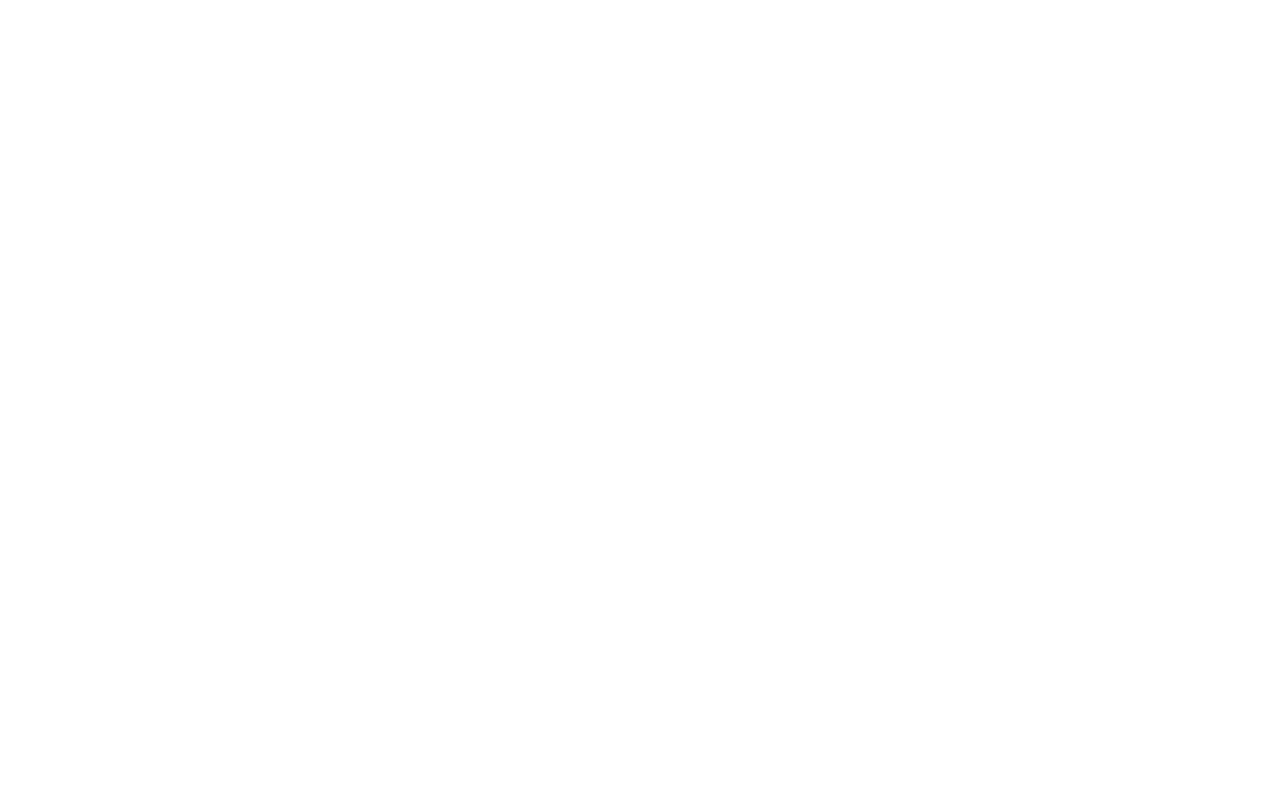
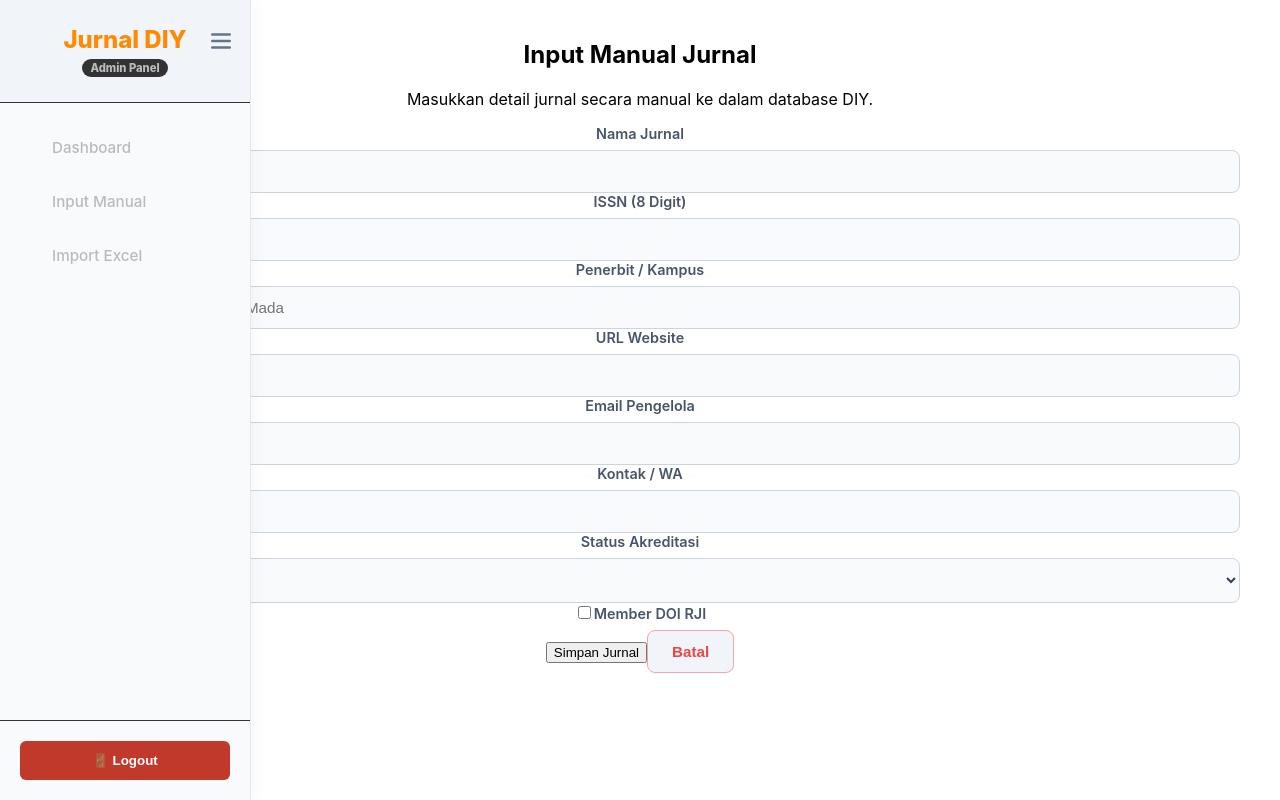
Before and after one commit to adilaroisa/dbj, a React (Create React App) app in the folder frontend/: page /input-manual in a window 1280 px wide. Before the commit this address had no page. Built offline with nearby package versions, Linux system fonts and the light colour scheme; sample sign-in values are in the browser's storage; the HTML template or start-up script is replaced by a standard one.

Commit message:
input manual tpi blm beres

```diff
--- a/frontend/src/App.js
+++ b/frontend/src/App.js
@@ -4,6 +4,7 @@
 import Register from './auth/Register';
 import Dashboard from './pages/Dashboard';
 import ImportJurnal from './pages/ImportJurnal';
+import InputManual from './pages/InputManual';
 import './App.css';
 
 function App() {
@@ -17,6 +18,7 @@
     else if (location.pathname === '/register') document.title = 'Daftar - Database Jurnal DIY';
     else if (location.pathname === '/dashboard') document.title = 'Dashboard Admin';
     else if (location.pathname === '/import-jurnal') document.title = 'Import Excel - Admin';
+    else if (location.pathname === '/input-manual') document.title = 'Input Manual - Admin';
   }, [location]);
 
   const handleLoginSuccess = () => {
@@ -52,6 +54,15 @@
         />
 
         <Route
+          path="/input-manual"
+          element={
+            <PrivateRoute>
+              <InputManual onLogout={handleLogout} />
+            </PrivateRoute>
+          }
+        />
+
+        <Route
           path="/import-jurnal"
           element={
             <PrivateRoute>
--- a/frontend/src/components/Sidebar.js
+++ b/frontend/src/components/Sidebar.js
@@ -71,6 +71,7 @@
                     </Link>
                 </nav>
 
+
                 <div className="sidebar-footer">
                     <button onClick={handleLogoutClick} className="btn-logout-side">🚪 Logout</button>
                 </div>
--- /dev/null
+++ b/frontend/src/pages/InputManual.js
@@ -0,0 +1,122 @@
+import React, { useState } from 'react';
+import { useNavigate } from 'react-router-dom';
+import Sidebar from '../components/Sidebar';
+import apiClient from '../services/apiClient';
+import '../styles/ImportJurnal.css'; // Memakai style yang sudah ada agar konsisten
+
+const InputManual = ({ onLogout }) => {
+    const navigate = useNavigate();
+    const [loading, setLoading] = useState(false);
+    const [formData, setFormData] = useState({
+        nama: '',
+        issn: '',
+        url: '',
+        penerbit: '',
+        email: '',
+        kontak: '',
+        akreditasi: '',
+        member_doi_rji: false
+    });
+
+    const handleChange = (e) => {
+        const { name, value, type, checked } = e.target;
+        setFormData({
+            ...formData,
+            [name]: type === 'checkbox' ? checked : value
+        });
+    };
+
+    const handleSubmit = async (e) => {
+        e.preventDefault();
+        setLoading(true);
+        try {
+            // Membersihkan ISSN dari tanda strip sebelum kirim
+            const payload = {
+                ...formData,
+                issn: formData.issn.replace(/-/g, '')
+            };
+
+            await apiClient.post('/jurnal', payload);
+            alert('Jurnal berhasil ditambahkan!');
+            navigate('/dashboard');
+        } catch (err) {
+            alert('Gagal menambah data: ' + (err.response?.data?.message || err.message));
+        } finally {
+            setLoading(false);
+        }
+    };
+
+    return (
+        <div className="dashboard-container">
+            <Sidebar onLogout={onLogout} />
+            <div className="content">
+                <div className="import-container">
+                    <h2>Input Manual Jurnal</h2>
+                    <p>Masukkan detail jurnal secara manual ke dalam database DIY.</p>
+
+                    <form onSubmit={handleSubmit} className="manual-form-grid">
+                        <div className="form-group">
+                            <label>Nama Jurnal</label>
+                            <input type="text" name="nama" value={formData.nama} onChange={handleChange} required placeholder="Contoh: Jurnal Teknologi" />
+                        </div>
+
+                        <div className="form-group">
+                            <label>ISSN (8 Digit)</label>
+                            <input type="text" name="issn" value={formData.issn} onChange={handleChange} placeholder="Contoh: 1234-5678" />
+                        </div>
+
+                        <div className="form-group">
+                            <label>Penerbit / Kampus</label>
+                            <input type="text" name="penerbit" value={formData.penerbit} onChange={handleChange} placeholder="Contoh: Universitas Gadjah Mada" />
+                        </div>
+
+                        <div className="form-group">
+                            <label>URL Website</label>
+                            <input type="url" name="url" value={formData.url} onChange={handleChange} placeholder="https://..." />
+                        </div>
+
+                        <div className="form-group">
+                            <label>Email Pengelola</label>
+                            <input type="email" name="email" value={formData.email} onChange={handleChange} placeholder="admin@jurnal.ac.id" />
+                        </div>
+
+                        <div className="form-group">
+                            <label>Kontak / WA</label>
+                            <input type="text" name="kontak" value={formData.kontak} onChange={handleChange} placeholder="0812..." />
+                        </div>
+
+                        <div className="form-group">
+                            <label>Status Akreditasi</label>
+                            <select name="akreditasi" value={formData.akreditasi} onChange={handleChange}>
+                                <option value="">-- Pilih Status --</option>
+                                <option value="S1">Sinta 1</option>
+                                <option value="S2">Sinta 2</option>
+                                <option value="S3">Sinta 3</option>
+                                <option value="S4">Sinta 4</option>
+                                <option value="S5">Sinta 5</option>
+                                <option value="S6">Sinta 6</option>
+                                <option value="Belum Terakreditasi">Belum Terakreditasi</option>
+                            </select>
+                        </div>
+
+                        <div className="form-group checkbox-group">
+                            <label>
+                                <input type="checkbox" name="member_doi_rji" checked={formData.member_doi_rji} onChange={handleChange} />
+                                Member DOI RJI
+                            </label>
+                        </div>
+
+                        <div className="form-actions">
+                            <button type="submit" className="btn-import" disabled={loading}>
+                                {loading ? 'Menyimpan...' : 'Simpan Jurnal'}
+                            </button>
+                            <button type="button" className="btn-cancel" onClick={() => navigate('/dashboard')}>Batal</button>
+                        </div>
+                    </form>
+                </div>
+            </div>
+        </div>
+    );
+};
+
+export default InputManual;
```
